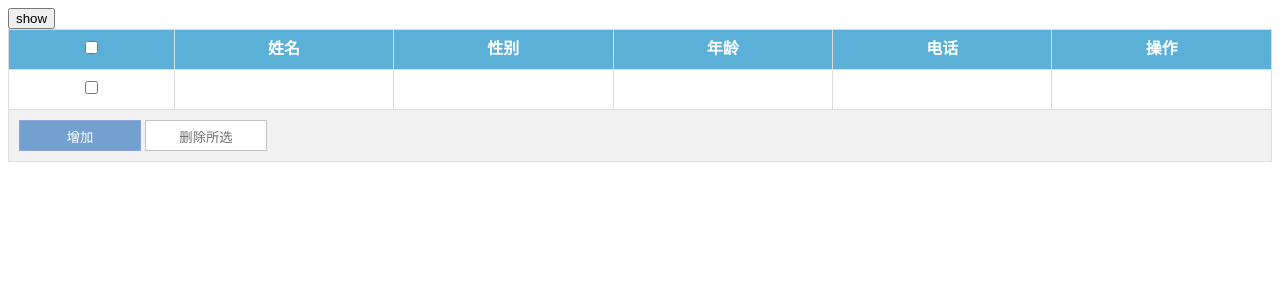
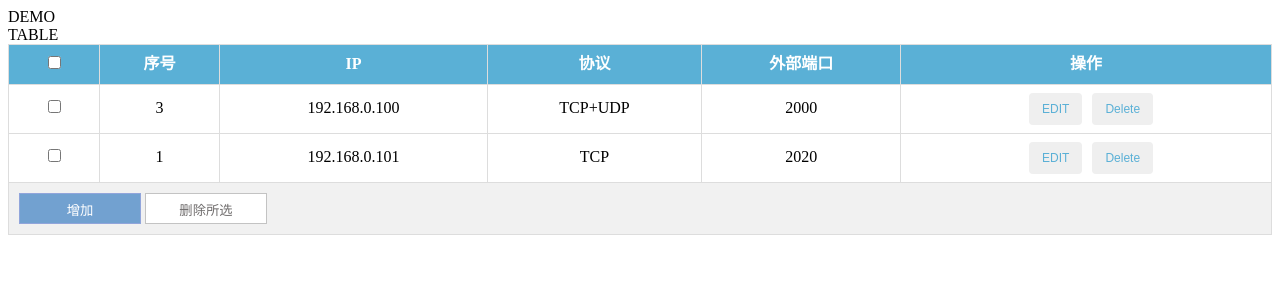
Before and after one commit to sbwxffnhc/React-Note, a React app in the folder code/: page / in a window 1280 px wide. Shown: the top 300 px of the page. Built offline with nearby package versions, Linux system fonts and the light colour scheme; the HTML template or start-up script is replaced by a standard one.

Commit message:
add table component

```diff
--- a/code/src/App.js
+++ b/code/src/App.js
@@ -1,74 +1,13 @@
 import React from 'react';
 import {Tree,Progress,Modal,Toast,Confirm} from './components'
-import Table from './components/table'
-var tree = {
-  title: "American Government System",
-  childNodes: [
-    {
-      title: "Legislative", childNodes: [
-        {
-          title: "Congress", childNodes: [
-            { title: "Agencies" }
-          ]
-        }
-      ]
-    },
-    {
-      title: "Executive", childNodes: [
-        {
-          title: "President", childNodes: [
-            { title: "Cabinet" },
-            { title: "Exec Office Of The President" },
-            { title: "Vice-president" },
-            {
-              title: "Independent Agencies", childNodes: [
-                { title: "Agriculture" },
-                { title: "Commerce" },
-                { title: "Defense" },
-                { title: "Education" },
-                { title: "......" }
-              ]
-            }
-          ]
-        }
-      ]
-    },
-    {
-      title: "Judicial", childNodes: [
-        {
-          title: "Supreme Court", childNodes: [
-            { title: "Lower Courts" }
-          ]
-        }
-      ]
-    }
-  ]
-};
+import Demo from './components/table/demo'
+class App extends React.Component {
 
-class App extends React.Component {
-  state={
-    visble:false
-  }
-  handleShow=()=>{
-    this.setState({visble:true})
-  }
-  handleConfirm=()=>{
-    //do
-    this.setState({visble:false})
-  }
-  handleCancel=()=>{
-    this.setState({visble:false})
-  }
   render() {
   return (
     <div >
-    <button onClick={this.handleShow}>show</button>
-    <Confirm visble={this.state.visble}
-    handleOk={this.handleConfirm}
-    handleCancel={this.handleCancel}>
-    Sure to restart the service</Confirm>
-
-    <Table></Table>
+      DEMO
+        <Demo></Demo>
     </div>
   );}
 }
--- a/code/src/components/index.js
+++ b/code/src/components/index.js
@@ -4,4 +4,5 @@ export { default as Progress } from './modal/progress';
 export { default as Confirm } from './modal/confirm';
 export { default as Toast } from './toast';
 export { default as Tree } from './tree';
+export { default as Table } from './table';
 export default {}
--- /dev/null
+++ b/code/src/components/table/demo.js
@@ -0,0 +1,66 @@
+import React from 'react';
+import {Table,Modal} from '../index'
+const rules= [
+    {
+      "index": 3,
+      "ipaddr": "192.168.0.100",
+      "protocol": "TCP+UDP",
+      "externalportfrom": 2000,
+    },
+    {
+      "index": 1,
+      "ipaddr": "192.168.0.101",
+      "protocol": "TCP",
+      "externalportfrom": 2020,
+    },
+  ]
+
+
+class App extends React.Component {
+    handleEdit=(index)=>{
+        console.log(index)
+    }
+  render() {
+
+const columns = [
+    {
+      title: '序号',
+      dataIndex: 'index',
+      key: 'index',
+    },
+    {
+      title: 'IP',
+      dataIndex: 'ipaddr',
+      key: 'ipaddr',
+    },
+    {
+      title: '协议',
+      dataIndex: 'protocol',
+      key: 'protocol',
+    },
+    {
+      title: '外部端口',
+      dataIndex: 'externalportfrom',
+      key: 'externalportfrom',
+    },
+    {
+      title: '操作',
+      key: 'action',
+      render: (index,record) => (
+        <td key='actiontd'>
+        <button className='button-del' onClick={()=>this.handleEdit(index)}>EDIT</button>
+        <button className='button-del' onClick={()=>this.handleDelRule([record.index])}>Delete</button>
+        </td>
+      ),
+    },
+  ];
+  return (
+    <div >
+      TABLE
+        <Table columns={columns}
+        rules={rules}></Table>
+    </div>
+  );}
+}
+
+export default App;
--- a/code/src/components/table/index.js
+++ b/code/src/components/table/index.js
@@ -1,59 +1,98 @@
 import React, { Component } from 'react'
 import PropTypes from 'prop-types';
 import './style.less'
-const rule= [
-    {
-      "index": 0,
-      "ipaddr": "192.168.0.100",
-      "protocol": "TCP+UDP",
-      "externalportfrom": 2000,
-      "externalportto": 2010,
-      "internalportfrom": 3000,
-      "internalportto": 3010,
-      "comment": "abc123"
-    },
-    {
-      "index": 1,
-      "ipaddr": "192.168.0.101",
-      "protocol": "TCP",
-      "externalportfrom": 2020,
-      "externalportto": 2030,
-      "internalportfrom": 3020,
-      "internalportto": 3030,
-      "comment": "abc123"
-    },
-  ]
 class Table extends React.Component {
 
-    render() {
+  state={
+    indexArr:[],
+    all:0
+  }
+  componentWillReceiveProps(nextProps){
+    if(this.props.rules!== nextProps.rules){
+      let indexArr=[]
+      if(nextProps.rules.length>0){
+        for(var i =0;i<nextProps.rules.length;i++){
+          indexArr[i]=false
+        }
+        this.setState({
+          indexArr:indexArr,
+        })
+      }
+    }
+  }
 
+  onChange=(index)=>{
+    let indexArr = this.state.indexArr
+    indexArr[index]= !indexArr[index]
+    this.setState({
+      indexArr:indexArr,
+      all:indexArr.indexOf(false)//-1为全选上了
+    })
+  }
+
+  selectAll=(e)=>{
+    let indexArr= this.state.indexArr
+    for(var i = 0;i<indexArr.length;i++){
+      indexArr[i]= e.target.checked
+    }
+    this.setState({
+      indexArr:indexArr,
+      all:e.target.checked?-1:0
+    })
+  }
+  deleteSelect=(rules)=>{
+    let {indexArr} = this.state
+    let arr = []
+    indexArr.map((item,index)=>{
+      if(item===true)
+        arr.push(rules[index].index)
+    })
+    this.setState({
+      all:0
+    })
+    this.props.handleDelRule(arr)
+  }
+  render() {
+  const { rules,columns} = this.props;
+  let {indexArr} = this.state
     return (
         <div className="table-box">
             <table>
                 <thead>
                     <tr>
-                    <th><input type="checkbox" value=""/></th>
-                    <th>姓名</th>
-                    <th>性别</th>
-                    <th>年龄</th>
-                    <th>电话</th>
-                    <th>操作</th>
+                    <th><input type="checkbox" checked={this.state.all===-1} onChange={this.selectAll}/></th>
+                    {columns.map((item,index)=>{
+                        return(
+                            <th key={item.key}>{item.title}</th>
+                        )})
+                    }
                     </tr>
                 </thead>
-                <tbody key={rule.index}>
+
+                {rules.map((rule,rindex)=>{
+                return(
+                <tbody key={`tb-${rindex}`}>
                     <tr>
-                    <td><input type="checkbox"  value=""/></td>
-                    <td >{rule.index}</td>
-                    <td >{rule.ipaddr}</td>
-                    <td >{rule.protocol}</td>
-                    <td >{rule.externalportfrom}</td>
+                    <td><input type="checkbox" checked={indexArr[rindex]}
+                        onChange={()=>this.onChange(rindex)}/></td>
+                        {columns.map((item,cindex)=>{
+                            if(item.render) return item.render(rindex,rule)
+                            return(
+                                <td key={`tb-${cindex}`}>{rule[item.dataIndex]}</td>
+                            )})
+                        }
                     </tr>
                 </tbody>
+                )})
+                }
                 <tfoot>
                     <tr>
                     <td colSpan="16">
-                    <button className="add">增加</button>
-                    <button className="del">删除所选</button>
+                    <button className="add" disabled>增加</button>
+                    {rules.length>0?
+                     <button className="del" onClick={()=>this.deleteSelect(rules)}
+                        disabled={indexArr.indexOf(true)===-1}>删除所选</button>:null
+                    }
                     </td>
                     </tr>
                 </tfoot>
```
Also changed, not shown: code/src/components/table/mini-table.js (added, +71 -0 lines).
